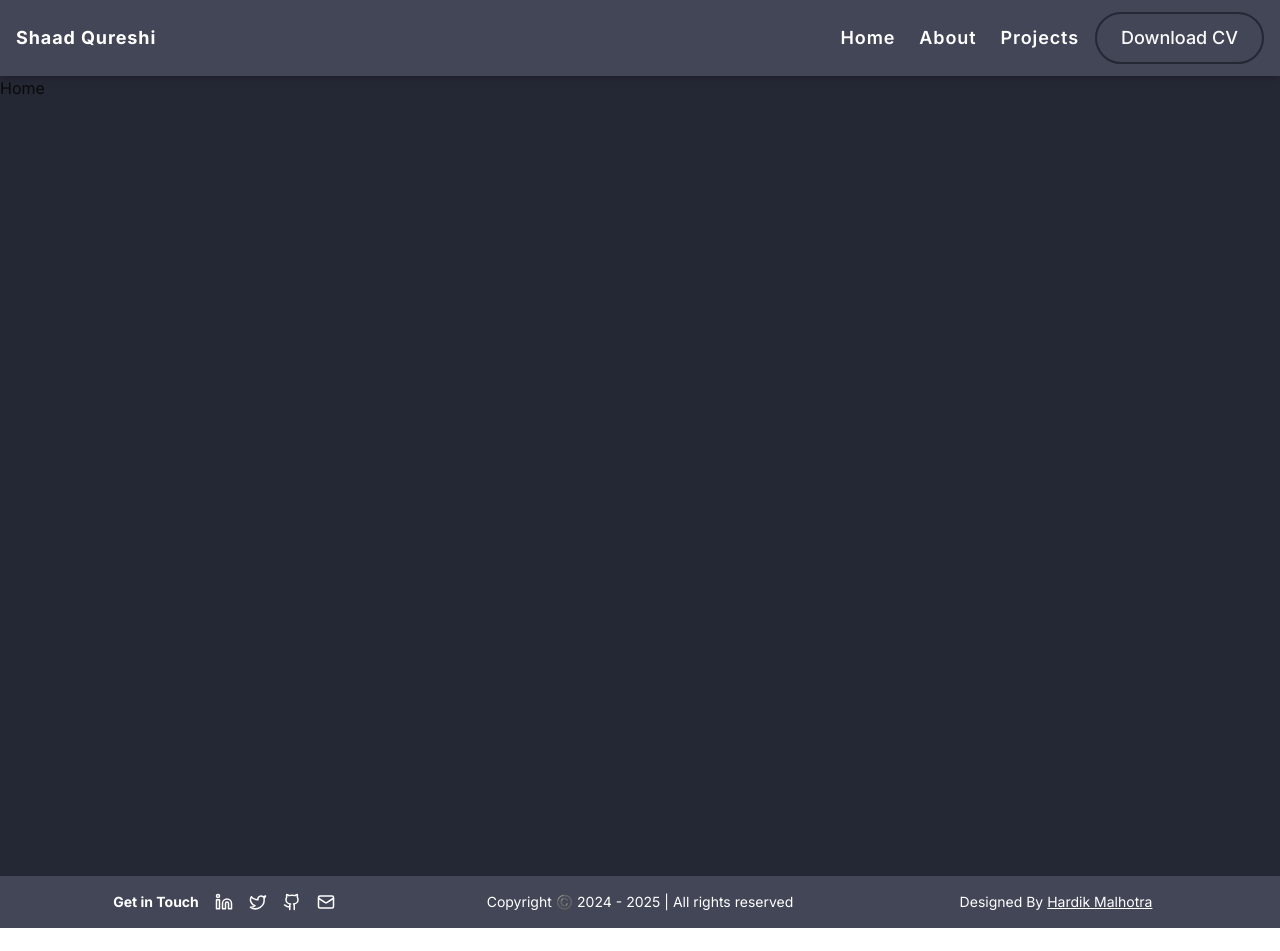
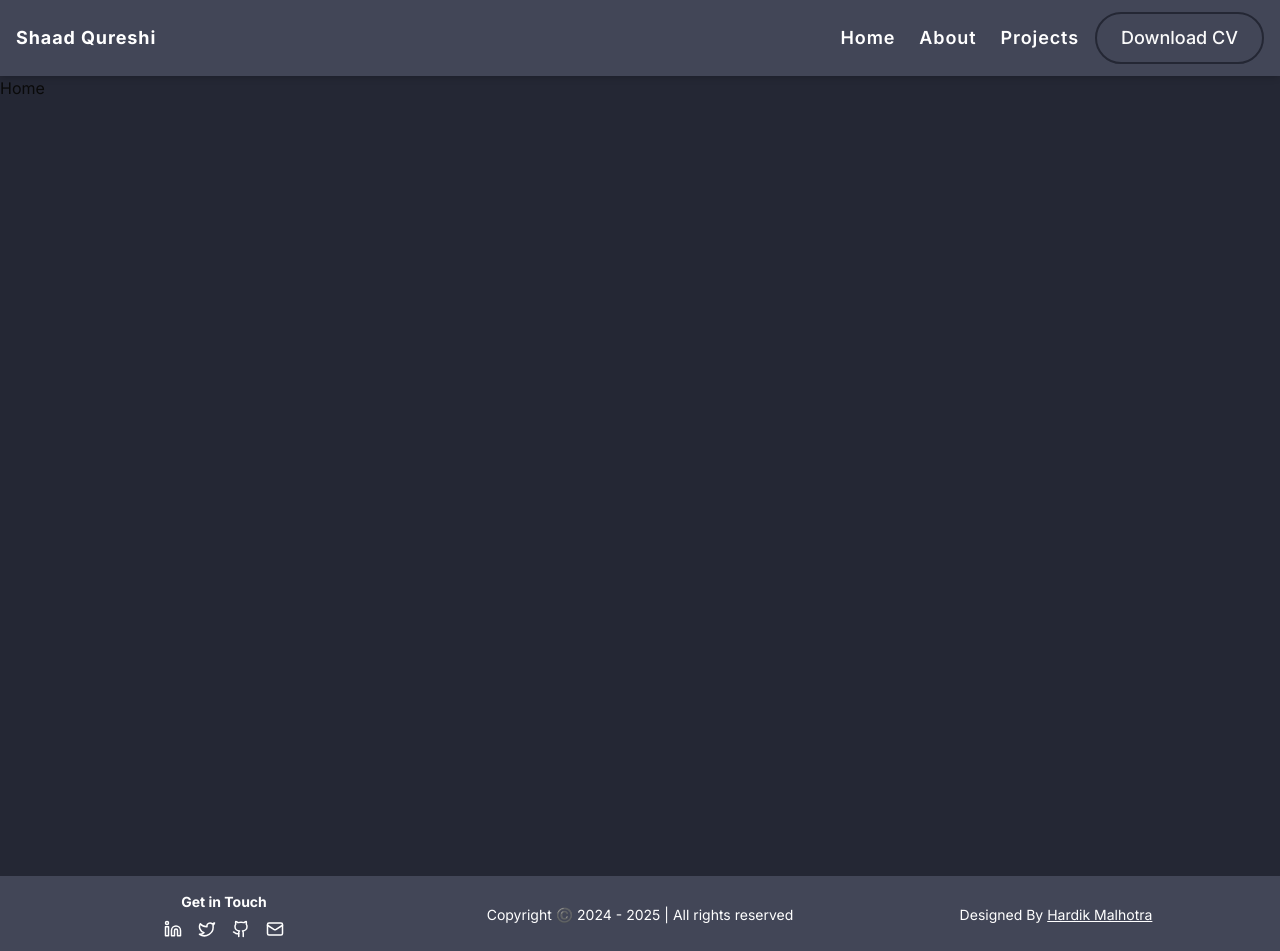
Before and after one commit to shaadqrsh/shaad-portfolio, a Next.js app: page / in a window 1280 px wide. Shown: the top 951 px of the page. Before the commit the page ends 928 px from the top, so only its background shows below. Built offline with nearby package versions, Linux system fonts and the light colour scheme.

Commit message:
Update Footer.tsx

```diff
--- a/src/components/Footer.tsx
+++ b/src/components/Footer.tsx
@@ -22,9 +22,12 @@ const links = [
 const Footer = () => {
   const currentYear = new Date().getFullYear();
   return (
-    <section className="p-4 bg-shaad-200 grid grid-cols-3 justify-evenly items-center">
-      <div className="flex justify-center items-center gap-x-4">
-        <p className="text-white font-bold text-sm">Get in Touch</p>
+    <section className="p-4 bg-shaad-200 grid grid-cols-3 justify-evenly items-center max-sm:flex max-sm:flex-col max-sm:gap-y-4">
+      <div className="flex flex-col justify-center items-center gap-x-4">
+        <p className="text-white font-bold min-lg:text-sm text-xs">
+          Get in Touch
+        </p>
+        <div className="flex gap-x-4 mt-2">
           {links.map((l, idx) => {
             return (
               <a
@@ -32,17 +35,18 @@ const Footer = () => {
                 key={idx}
               >
                 <l.label
-                className="text-white"
+                  className="text-white min-lg:text-sm text-xs hover:text-shaad-400 transition"
                   size={18}
                 />
               </a>
             );
           })}
         </div>
-      <p className="text-white text-sm mx-auto flex">
+      </div>
+      <p className="text-white min-lg:text-sm text-xs mx-auto flex text-center">
         Copyright ©️ {currentYear - 1} - {currentYear} | All rights reserved
       </p>
-      <p className="text-white text-sm mx-auto flex">
+      <p className="text-white min-lg:text-sm text-xs mx-auto flex">
         Designed By{" "}
         <a
           href="https://hardikportfolio-hardik-malhotra.vercel.app"
```
Lines whose indentation alone changed are shown as unchanged.
